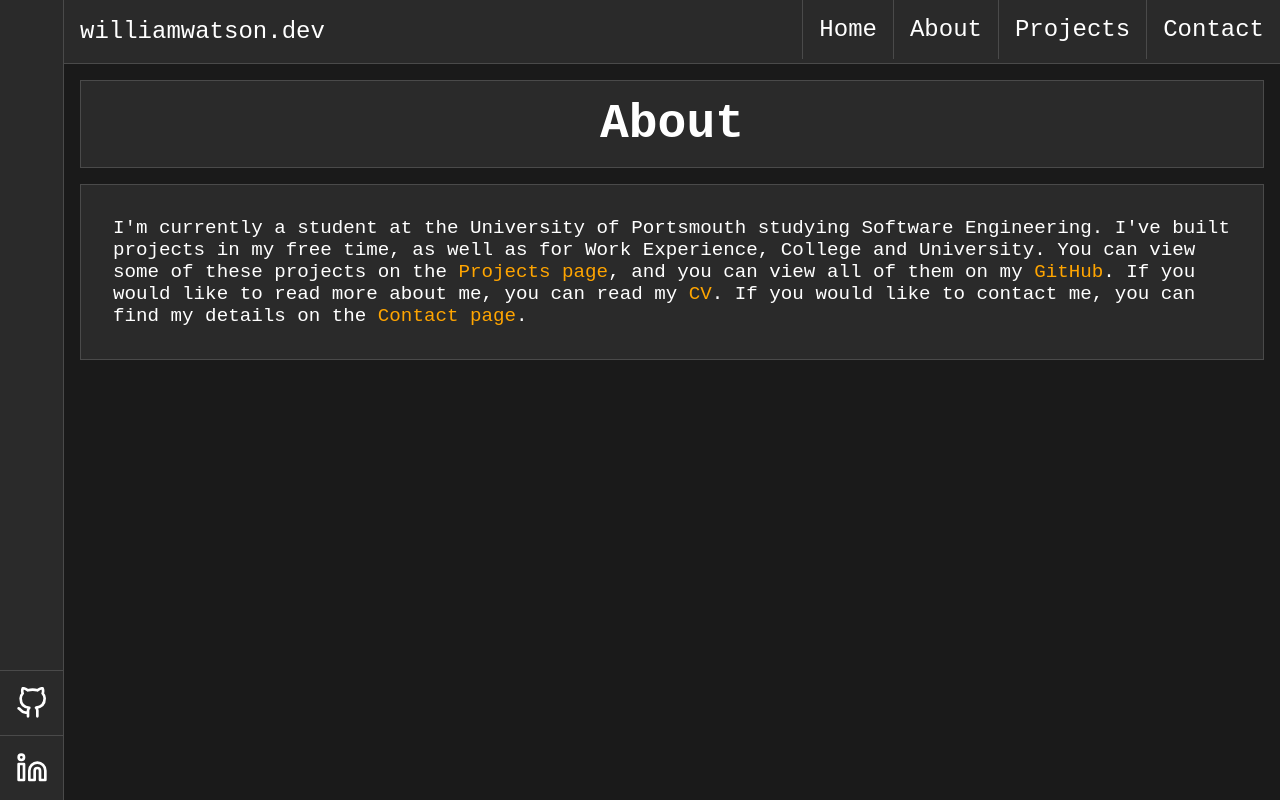
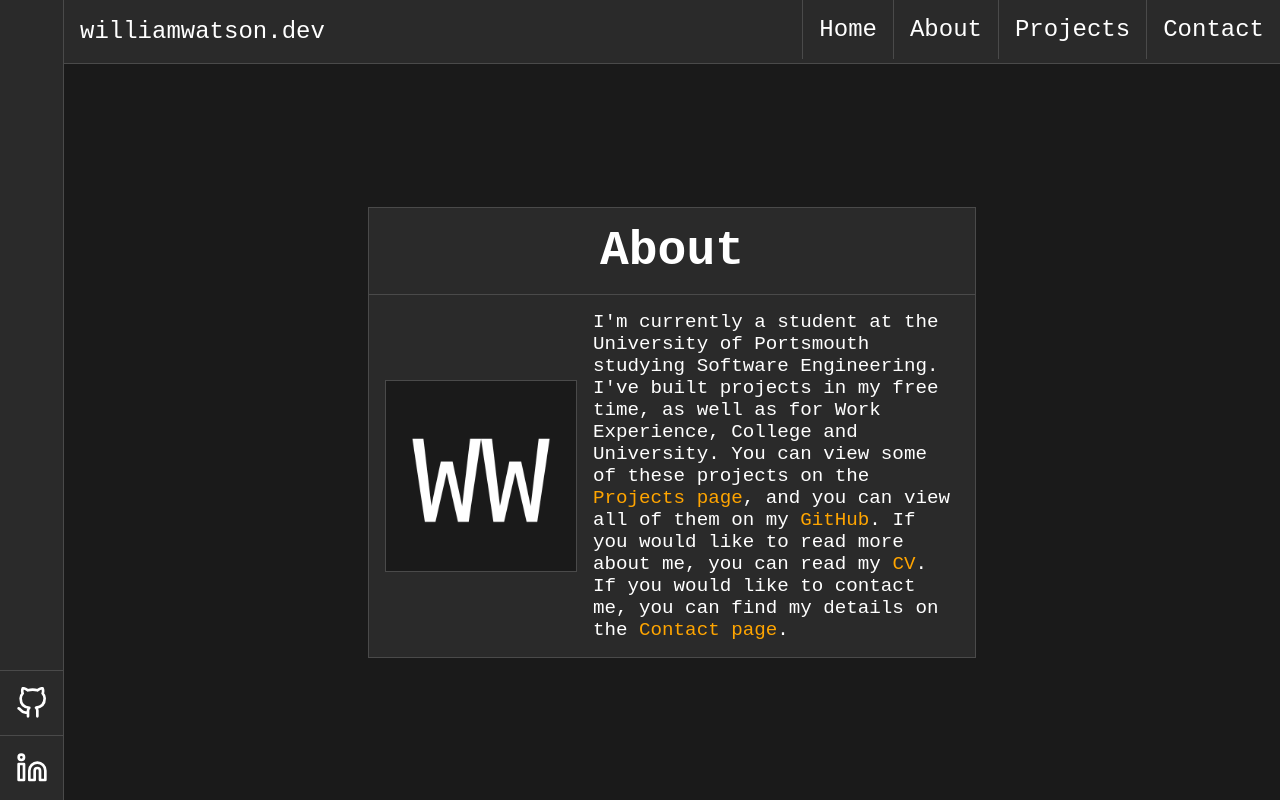
Before and after one commit to willswats/williamwatson, a SvelteKit app: page /about in a window 1280 px wide. Built offline with nearby package versions, Linux system fonts and the light colour scheme.

Commit message:
feat: re-style about page (needs refactor)

```diff
--- a/src/lib/PageH1.svelte
+++ b/src/lib/PageH1.svelte
@@ -8,9 +8,9 @@
 		align-items: center;
 		text-align: center;
 		font-size: 3rem;
+		width: 100%;
 		background-color: #2a2a2a;
 		border: 1px solid #4a4a4a;
-		margin: 1rem;
 		padding: 1rem;
 	}
 </style>
--- a/src/routes/about/+page.svelte
+++ b/src/routes/about/+page.svelte
@@ -7,13 +7,17 @@
 </svelte:head>
 
 <main>
+	<section>
 		<PageH1>About</PageH1>
-	<section>
+		<figure>
+			<img alt="GitHub" src="png/ProfileWW.png" />
+			<figcaption>
 				<p>
-			I'm currently a student at the University of Portsmouth studying Software Engineering. I've
-			built projects in my free time, as well as for Work Experience, College and University. You
-			can view some of these projects on the <a href="/projects">Projects page</a>, and you can view
-			all of them on my
+					I'm currently a student at the University of Portsmouth studying Software Engineering.
+					I've built projects in my free time, as well as for Work Experience, College and
+					University. You can view some of these projects on the <a href="/projects"
+						>Projects page</a
+					>, and you can view all of them on my
 					<a
 						target="_blank"
 						rel="noopener noreferrer"
@@ -26,6 +30,8 @@
 					>. If you would like to contact me, you can find my details on the
 					<a href="/contact">Contact page</a>.
 				</p>
+			</figcaption>
+		</figure>
 	</section>
 </main>
 
@@ -33,16 +39,23 @@
 	main {
 		display: flex;
 		flex-direction: column;
+		justify-content: center;
+		align-items: center;
 		height: calc(100vh - 4rem); /* Account for Nav */
 	}
 
 	main section {
 		display: flex;
 		flex-direction: column;
+		width: 50%;
+	}
+
+	figure {
+		display: flex;
 		background-color: #2a2a2a;
 		border: 1px solid #4a4a4a;
-		margin: 0rem 1rem;
-		padding: 2rem;
+		border-top: none;
+		padding: 1rem;
 	}
 
 	main section p {
@@ -58,6 +71,18 @@
 		color: rgba(255, 165, 0, 0.8);
 	}
 
+	figure {
+		display: flex;
+		justify-content: center;
+		align-items: center;
+	}
+
+	img {
+		width: 12rem;
+		border: 1px solid #4a4a4a;
+		margin-right: 1rem;
+	}
+
 	@media screen and (max-width: 768px) {
 		main {
 			height: calc(100vh - 8rem); /* Account for Nav and NavSocial */
--- a/src/routes/contact/+page.svelte
+++ b/src/routes/contact/+page.svelte
@@ -45,7 +45,7 @@
 		background-color: #2a2a2a;
 		border: 1px solid #4a4a4a;
 		margin: 0 1rem;
-		padding: 2rem;
+		padding: 1rem;
 	}
 
 	main section p {
```
Also changed, not shown: static/png/ProfileWW.png (added). Lines whose indentation alone changed are shown as unchanged.
